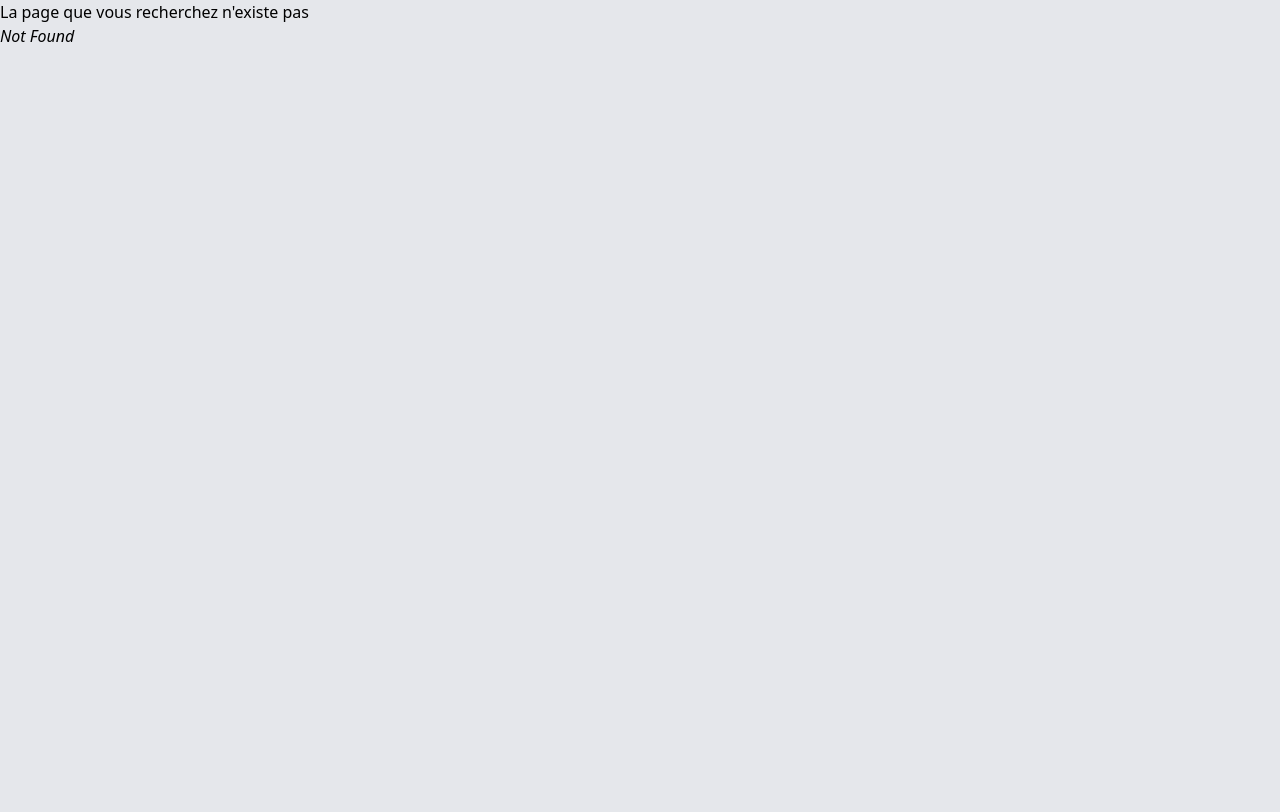
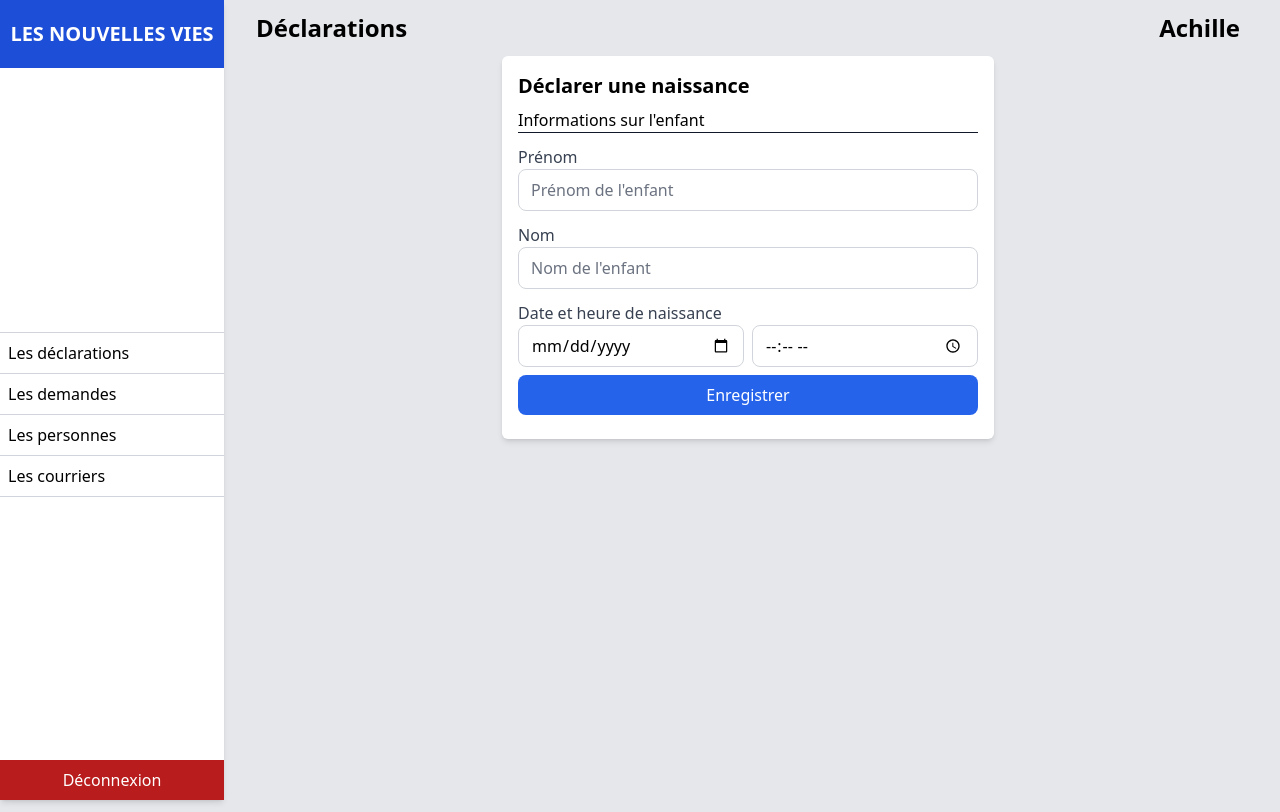
Before and after one commit to formation-developpeur-fullstack/website-naissances, a React (Vite) app: page /private/declarations/new in a window 1280 px wide. Before the commit this address had no page. Built offline with nearby package versions, Linux system fonts and the light colour scheme.

Commit message:
Validation sans yup

```diff
--- a/package.json
+++ b/package.json
@@ -12,11 +12,13 @@
   "dependencies": {
     "react": "^18.3.1",
     "react-dom": "^18.3.1",
+    "react-hook-form": "^7.53.0",
     "react-icons": "^5.3.0",
     "react-router-dom": "^6.26.2"
   },
   "devDependencies": {
     "@eslint/js": "^9.9.0",
+    "@tailwindcss/forms": "^0.5.9",
     "@types/react": "^18.3.3",
     "@types/react-dom": "^18.3.0",
     "@vitejs/plugin-react": "^4.3.1",
--- a/src/index.css
+++ b/src/index.css
@@ -1,3 +1,35 @@
 @tailwind base;
 @tailwind components;
 @tailwind utilities;
+
+label {
+    @apply font-medium w-full text-gray-700 block
+}
+.form-field {
+    @apply mt-3
+}
+button[type='submit'] {
+    @apply block bg-blue-600 text-white text-center my-2 py-2 rounded-lg hover:bg-blue-800 w-full
+}
+@layer base {
+    input[type='text'],
+    input[type='password'],
+    input[type='email'],
+    input[type='number'],
+    input[type='url'],
+    input[type='date'],
+    input[type='datetime-local'],
+    input[type='month'],
+    input[type='week'],
+    input[type='time'],
+    input[type='search'],
+    input[type='tel'],
+    input[type='checkbox'],
+    input[type='radio'],
+    select,
+    select[multiple],
+    textarea {
+        @apply border border-gray-300 rounded-lg w-full focus:border-blue-500
+    }
+
+}
--- /dev/null
+++ b/src/pages/DeclarationEdit.tsx
@@ -0,0 +1,71 @@
+import { Profile } from "@/types/Profile";
+import { SubmitHandler, useForm } from "react-hook-form";
+
+function DeclarationEdit() {
+  const {
+    register,
+    handleSubmit,
+    formState: { errors },
+  } = useForm<Profile>();
+
+  const onSubmit: SubmitHandler<Profile> = (data) => console.log(data);
+
+  return (
+    <article className="bg-white shadow-md rounded-md w-1/2 mx-auto p-4">
+      <h1 className="mb-2 text-xl font-bold">Déclarer une naissance</h1>
+      <form onSubmit={handleSubmit(onSubmit)}>
+        <h3 className="border-b border-gray-900">Informations sur l'enfant</h3>
+        <div className="form-field">
+          <label htmlFor="child-firtname">Prénom</label>
+          <input
+            type="text"
+            id="child-firtname"
+            placeholder="Prénom de l'enfant"
+            {...register("firstName", { required: true })}
+          />
+          {errors.firstName && (
+            <p className="text-red-600">Ce champ est requis</p>
+          )}
+        </div>
+        <div className="form-field">
+          <label htmlFor="child-lastName">Nom</label>
+          <input
+            type="text"
+            id="child-lastName"
+            placeholder="Nom de l'enfant"
+            {...register("lastName", { required: true })}
+          />
+          {errors.lastName && (
+            <p className="text-red-600">Ce champ est requis</p>
+          )}
+        </div>
+        <div className="form-field">
+          <label htmlFor="child-brithDate">Date et heure de naissance</label>
+          <div className="flex justify-between items-center gap-2">
+            <input
+              type="date"
+              id="child-brithDate"
+              placeholder="Date de naissance"
+              {...register("brithDate", { required: true })}
+            />
+            <input
+              type="time"
+              id="child-brithDate"
+              placeholder="Heure de naissance"
+              {...register("brithTime", { required: true })}
+            />
+          </div>
+          {errors.brithDate && (
+            <p className="text-red-600">La date de naissance est requise</p>
+          )}
+          {errors.brithTime && (
+            <p className="text-red-600">L'heure de naissance est requis</p>
+          )}
+        </div>
+        <button type="submit">Enregistrer</button>
+      </form>
+    </article>
+  );
+}
+
+export default DeclarationEdit;
--- a/src/routes/root.tsx
+++ b/src/routes/root.tsx
@@ -4,6 +4,7 @@ import ErrorPage from "@/error-page";
 import PrivateLayout from "@/layouts/PrivateLayout";
 import Declarations from "@/pages/Declarations";
 import Home from "@/pages/Home";
+import DeclarationEdit from "@/pages/DeclarationEdit";
 const router = createBrowserRouter([
   {
     path: "/",
@@ -22,6 +23,10 @@ const router = createBrowserRouter([
             path: "declarations",
             element: <Declarations />,
           },
+          {
+            path: "declarations/new",
+            element: <DeclarationEdit />,
+          },
         ],
       },
     ],
--- a/src/types/Profile.ts
+++ b/src/types/Profile.ts
@@ -3,5 +3,6 @@ export type Profile = {
     firstName: string,
     lastName: string,
     eyeColor?: string,
-    brithDate?: string
+    brithDate?: string,
+    brithTime?: string,
 }
--- a/tailwind.config.js
+++ b/tailwind.config.js
@@ -7,5 +7,5 @@ export default {
     },
     extend: {},
   },
-  plugins: [],
+  plugins: [require("@tailwindcss/forms")],
 };
```
Also changed, not shown: 1 other file (tests, documents, lock files or other folders).
